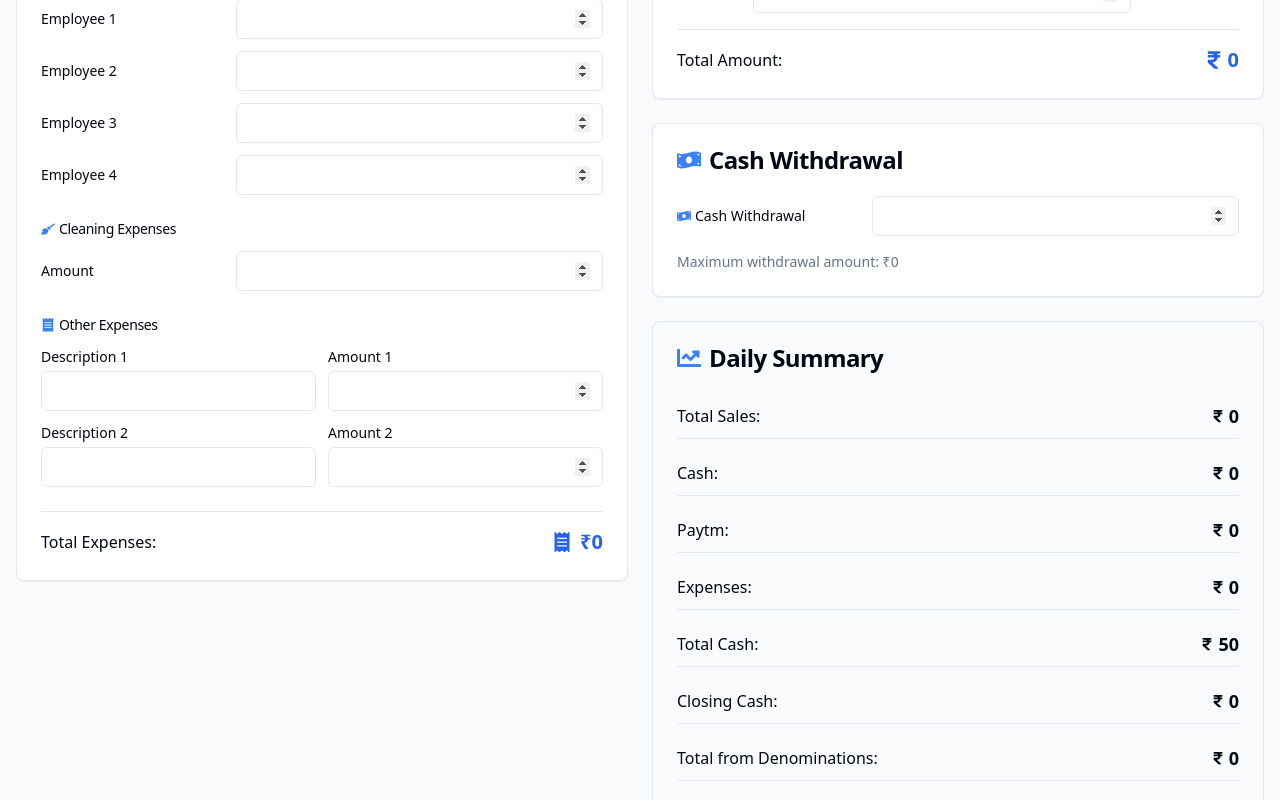
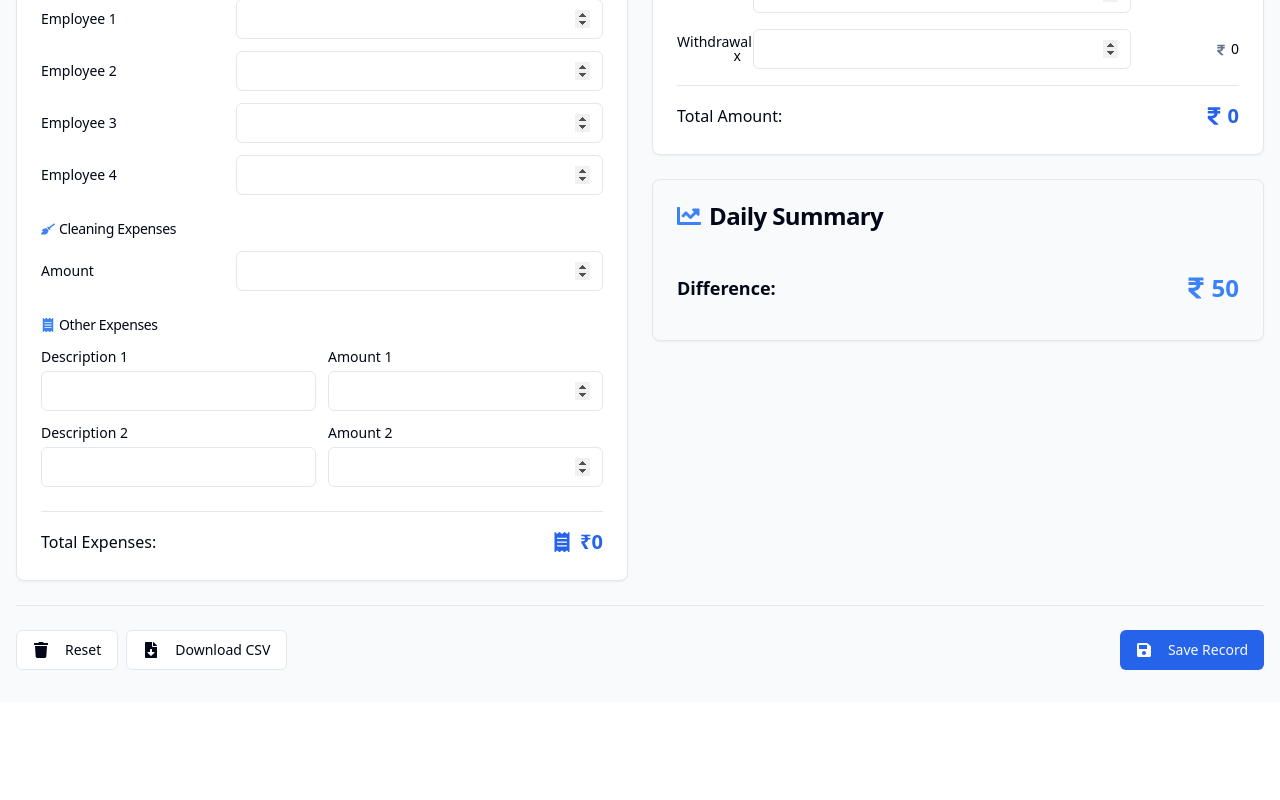
Before and after one commit to Balajimcr/SalesTracker, a React (Vite) app: page / in a window 1280 px wide. Shown: the part 680-1480 px from the top of the page. After the commit the page ends 1382 px from the top, so only its background shows below. Built offline with nearby package versions, Linux system fonts and the light colour scheme.

Commit message:
Fix: Adjust Cash Withdrawal and Sales Summary
- Moved Cash Withdrawal input below the total amount.
- Implemented increment of 100 for cash withdrawal.
- Removed unnecessary lines from the summary.

```diff
--- a/src/components/dashboard/DenominationCounter.tsx
+++ b/src/components/dashboard/DenominationCounter.tsx
@@ -8,16 +8,22 @@ import { FaRupeeSign } from "react-icons/fa";
 
 interface DenominationCounterProps {
   denominations: SalesRecord['denominations'];
-  onChange: (denominations: SalesRecord['denominations']) => void;
+  cashWithdrawn: number;
+  onChange: (denominations: SalesRecord['denominations'], cashWithdrawn: number) => void;
 }
 
-const DenominationCounter = ({ denominations, onChange }: DenominationCounterProps) => {
-  const handleChange = (key: keyof SalesRecord['denominations'], value: string) => {
+const DenominationCounter = ({ denominations, cashWithdrawn, onChange }: DenominationCounterProps) => {
+  const handleDenominationChange = (key: keyof SalesRecord['denominations'], value: string) => {
     const numValue = value === '' ? 0 : parseInt(value, 10);
     onChange({
       ...denominations,
       [key]: isNaN(numValue) ? 0 : numValue
-    });
+    }, cashWithdrawn);
+  };
+
+  const handleCashWithdrawnChange = (value: string) => {
+    const numValue = value === '' ? 0 : parseInt(value, 10);
+    onChange(denominations, isNaN(numValue) ? 0 : numValue);
   };
 
   const totalAmount = calculateTotalFromDenominations(denominations);
@@ -52,8 +58,9 @@ const DenominationCounter = ({ denominations, onChange }: DenominationCounterPro
                 id={key}
                 type="number"
                 min="0"
+                step="1"
                 value={denominations[key] || ''}
-                onChange={(e) => handleChange(key, e.target.value)}
+                onChange={(e) => handleDenominationChange(key, e.target.value)}
                 className="w-full text-left"
               />
               <div className="text-right text-sm font-medium w-24">
@@ -63,11 +70,30 @@ const DenominationCounter = ({ denominations, onChange }: DenominationCounterPro
             </div>
           ))}
 
+          <div className="grid grid-cols-[auto_1fr_auto] items-center gap-3 mt-4">
+            <Label htmlFor="cashWithdrawn" className="w-16 text-right">
+              Withdrawal x
+            </Label>
+            <Input
+              id="cashWithdrawn"
+              type="number"
+              min="0"
+              step="100"
+              value={cashWithdrawn || ''}
+              onChange={(e) => handleCashWithdrawnChange(e.target.value)}
+              className="w-full text-left"
+            />
+            <div className="text-right text-sm font-medium w-24">
+              <FaRupeeSign className="inline text-xs mr-1 text-muted-foreground" />
+              <span>{cashWithdrawn || 0}</span>
+            </div>
+          </div>
+
           <div className="pt-4 border-t mt-6 flex justify-between items-center">
             <span className="font-medium">Total Amount:</span>
             <span className="text-xl font-bold text-blue-600 flex items-center">
               <FaRupeeSign className="mr-1" />
-              {totalAmount.toLocaleString()}
+              {(totalAmount - (cashWithdrawn || 0)).toLocaleString()}
             </span>
           </div>
         </div>
--- a/src/components/dashboard/SalesEntryForm.tsx
+++ b/src/components/dashboard/SalesEntryForm.tsx
@@ -13,7 +13,6 @@ import {
 import SalesBasicInfo from "./SalesBasicInfo";
 import ExpensesForm from "./ExpensesForm";
 import DenominationCounter from "./DenominationCounter";
-import CashWithdrawal from "./CashWithdrawal";
 import SalesSummary from "./SalesSummary";
 import { FaSave, FaFileDownload, FaTrash } from "react-icons/fa";
 
@@ -54,19 +53,12 @@ const SalesEntryForm = () => {
     }
   };
 
-  // Handle denominations changes
-  const handleDenominationsChange = (denominations: SalesRecord['denominations']) => {
+  // Handle denominations and cash withdrawn changes
+  const handleDenominationsChange = (denominations: SalesRecord['denominations'], cashWithdrawn: number) => {
     setFormData(prev => ({
       ...prev,
-      denominations
-    }));
-  };
-
-  // Handle cash withdrawn changes
-  const handleCashWithdrawnChange = (value: number) => {
-    setFormData(prev => ({
-      ...prev,
-      cashWithdrawn: value
+      denominations,
+      cashWithdrawn
     }));
   };
 
@@ -137,13 +129,8 @@ const SalesEntryForm = () => {
         <div className="space-y-6">
           <DenominationCounter
             denominations={formData.denominations}
+            cashWithdrawn={formData.cashWithdrawn}
             onChange={handleDenominationsChange}
-          />
-
-          <CashWithdrawal
-            cashWithdrawn={formData.cashWithdrawn}
-            totalFromDenominations={totalFromDenominations}
-            onChange={handleCashWithdrawnChange}
           />
 
           <SalesSummary data={formData} />
--- a/src/components/dashboard/SalesSummary.tsx
+++ b/src/components/dashboard/SalesSummary.tsx
@@ -39,19 +39,6 @@ const SalesSummary = ({ data }: SalesSummaryProps) => {
     error: "text-red-500"
   };
 
-  // Warning for large difference
-  const showLargeWarning = Math.abs(cashDifference) > 1000;
-
-  const summaryItems = [
-    { label: "Total Sales", value: data.totalSalesPOS },
-    { label: "Cash", value: totalCashSales },
-    { label: "Paytm", value: data.paytmSales },
-    { label: "Expenses", value: totalExpenses },
-    { label: "Total Cash", value: totalCash },
-    { label: "Closing Cash", value: closingCash },
-    { label: "Total from Denominations", value: totalFromDenominations }
-  ];
-
   return (
     <Card className="bg-slate-50">
       <CardHeader>
@@ -62,16 +49,6 @@ const SalesSummary = ({ data }: SalesSummaryProps) => {
       </CardHeader>
       <CardContent>
         <div className="space-y-3">
-          {summaryItems.map((item) => (
-            <div key={item.label} className="flex justify-between items-center py-2 border-b">
-              <span className="font-medium">{item.label}:</span>
-              <span className="text-lg font-semibold flex items-center">
-                <FaRupeeSign className="mr-1 text-sm" />
-                {item.value.toLocaleString()}
-              </span>
-            </div>
-          ))}
-
           <div className="flex justify-between items-center py-3 mt-2">
             <span className="font-bold text-lg">Difference:</span>
             <span className={`text-2xl font-bold flex items-center ${statusColors[differenceStatus]}`}>
@@ -79,13 +56,6 @@ const SalesSummary = ({ data }: SalesSummaryProps) => {
               {displayCashDifference.toLocaleString()}
             </span>
           </div>
-
-          {showLargeWarning && (
-            <div className="bg-red-100 text-red-800 p-3 rounded-md mt-4">
-              <p className="font-bold">Warning: Large Cash Difference Detected!</p>
-              <p className="text-sm mt-1">Please contact the owner immediately.</p>
-            </div>
-          )}
         </div>
       </CardContent>
     </Card>
```
